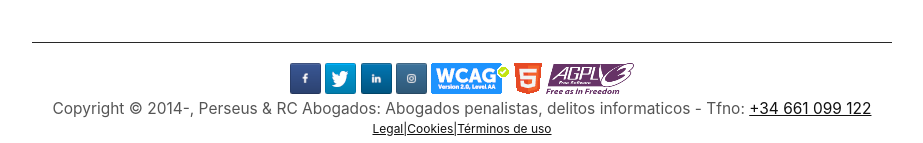
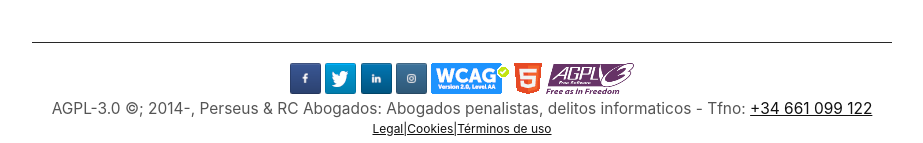
Before and after one commit to streaming10/perseusnew, a Jekyll site: the page built from README.md, in a window 1280 px wide. Shown: the part 1019-1162 px from the top of the page, without its empty margins (158-1081 px from the left). Built offline with Jekyll 4.4.1, drawn with Linux system fonts in a browser that asks for light colours; our own code applies the rules of GitHub Pages for plain Markdown files.

Commit message:
Update default.html

```diff
--- a/_layouts/default.html
+++ b/_layouts/default.html
@@ -90,7 +90,7 @@
 		<div id="hidden" style="display:none;"><br />
 			<span property="dct:title">Perseus & RC Abogados: Abogados penalistas A Coruña, delitos informaticos</span> by <span property="cc:attributionName">Perseus & RC Abogados: Abogados penalistas, delitos informaticos</span> is licensed under a <a rel="license" title="Licencia CC" href="http://creativecommons.org/licenses/by-nc-sa/3.0/">Creative Commons Reconocimiento-NoComercial-CompartirIgual 3.0 Unported License</a>.
 		</div><br />
-	Copyright &copy; 2014-, Perseus & RC Abogados: Abogados penalistas, delitos informaticos - Tfno: <a title="Teléfono" href="tel:+34661099122">+34 661 099 122</a>
+	AGPL-3.0 <span class="copy-left">©</span>; 2014-, Perseus & RC Abogados: Abogados penalistas, delitos informaticos - Tfno: <a title="Teléfono" href="tel:+34661099122">+34 661 099 122</a>
 	</div>
 	<div style="font-size: 12px; text-align: center"><a title="Legal" href="/legal.html">Legal<a title="Cookies" href="/cookies.html">|Cookies|<a title="Términos de uso" href="/terminos.html">Términos de uso</a></div>
 </div>
```
